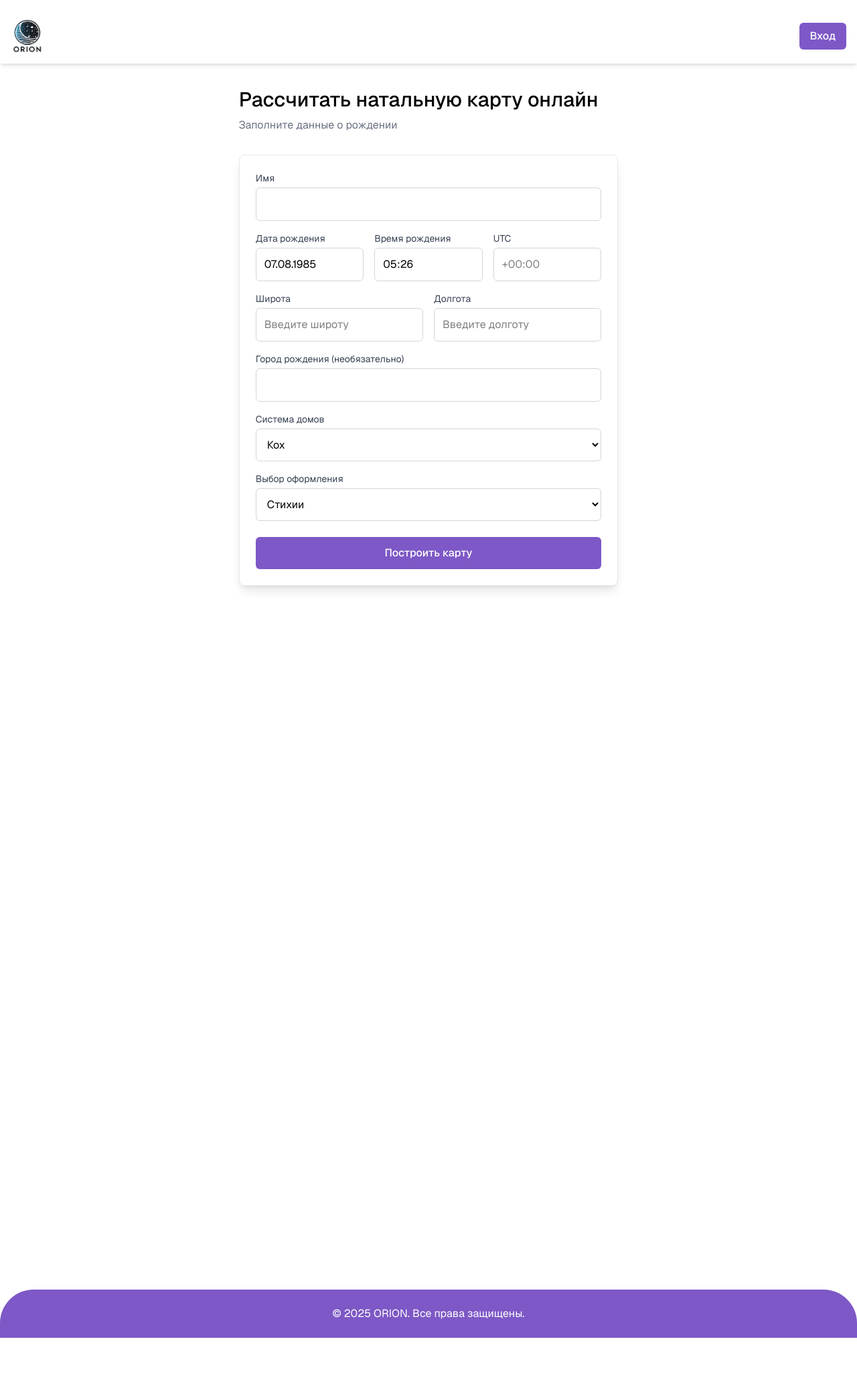
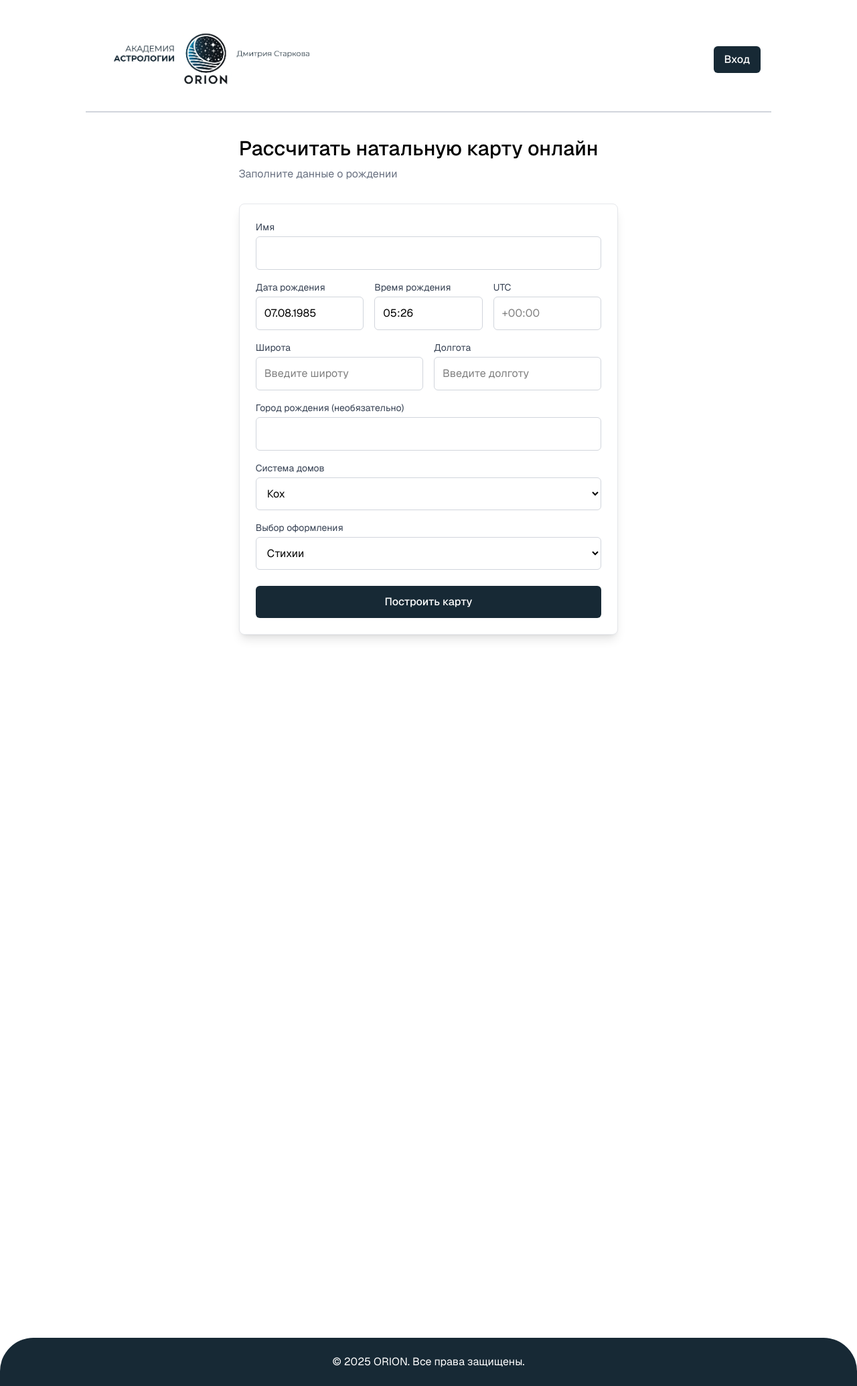
Before and after one commit to icepik77/pro12, a Next.js app: page / in a window 1280 px wide. Shown: the whole page at 67% size. Before the commit the page ends 1998 px from the top, so only its background shows below. Built offline with nearby package versions, Linux system fonts and the light colour scheme.

Commit message:
new logo and color

```diff
--- a/src/app/lib/utils.ts
+++ b/src/app/lib/utils.ts
@@ -33,9 +33,6 @@ export const findHouseForPlanet = (decimalDegrees: number, cuspsData: number[])
 };
 
 export const createFormedAspects = (aspectsArray : any[], astroData: AstroData) => {
-
-  console.log("aspectsArray", aspectsArray);
-  console.log("astroData", astroData)
 
   return aspectsArray.map((aspect) => {
     const pointPosition = astroData.planets[aspect.point1Label.charAt(0).toUpperCase() + aspect.point1Label.slice(1)]?.[0] || 0;
--- a/src/app/page.tsx
+++ b/src/app/page.tsx
@@ -99,7 +99,7 @@ export default function Home() {
           </div>
         </div>
           {/* Футер */}
-        <footer className="p-6 rounded-t-[50px] bg-[#7D58C6]">
+        <footer className="p-6 rounded-t-[50px] bg-[#172935]">
           <div className="text-white text-center">
             <p>© 2025 ORION. Все права защищены.</p>
           </div>
--- a/src/app/ui/AspectTable.tsx
+++ b/src/app/ui/AspectTable.tsx
@@ -33,6 +33,8 @@ interface AspectTableProps {
 // Компонент таблицы аспектов
 const AspectTable: React.FC<AspectTableProps> = ({ aspectsPositions, planets }) => {
 
+
+
   return (
     <div className="w-full max-w-5xl p-4 flex flex-col items-center text-[14px]">
       <h3 className="text-xl font-medium mb-4 text-center">Аспекты</h3>
@@ -45,6 +47,7 @@ const AspectTable: React.FC<AspectTableProps> = ({ aspectsPositions, planets })
             const formattedOrb = formatOrb(aspect.orb);
 
             const planet1 = planets.find(p => p.name == aspect.point1Key);
+
             const isRetrograde1 = planet1?.isRetrograde;
 
             const planet2 = planets.find(p => p.name == aspect.point2Key);
@@ -67,11 +70,11 @@ const AspectTable: React.FC<AspectTableProps> = ({ aspectsPositions, planets })
                 key={index}
                 className={`text-left ${index % 2 === 1 ? 'bg-gray-100' : ''} hover:bg-gray-200`}
               >
-                <td className="p-1 font-bold text-base w-[50px]">{point1Symbol} <span className="align-baseline font-normal text-sm">{isRetrograde1 ? "нR" : "н"}</span></td>
+                <td className="p-1 font-bold text-base w-[50px]">{point1Symbol} </td>
                 <td className="p-1 font-bold text-base w-[40px]">
                   <span className={aspectColor}>{aspectSymbol}</span>
                 </td>
-                <td className="p-1 font-bold text-base">{point2Symbol} <span className="align-baseline font-normal text-sm">{isRetrograde2 ? "нR" : "н"}</span></td>
+                <td className="p-1 font-bold text-base">{point2Symbol} </td>
                 <td className="p-1">{formattedOrb}</td>
               </tr>
             );
@@ -86,3 +89,4 @@ const AspectTable: React.FC<AspectTableProps> = ({ aspectsPositions, planets })
 
 
 export default AspectTable;
+{/* <span className="align-baseline font-normal text-sm">{isRetrograde1 ? "нR" : "н"}</span> */}
--- a/src/app/ui/BirthForm.tsx
+++ b/src/app/ui/BirthForm.tsx
@@ -360,7 +360,7 @@ export default function BirthForm({ setBirthData, localTime }: BirthFormProps) {
             </div>
           </div>
 
-          <button type="submit" className="mt-6 w-full p-3 bg-[#7D58C6] text-white font-medium rounded-md hover:bg-gray-800 transition">Построить карту</button>
+          <button type="submit" className="mt-6 w-full p-3 bg-[#172935] text-white font-medium rounded-md hover:bg-gray-800 transition">Построить карту</button>
         </form>
 
         {submittedData && (
--- a/src/app/ui/Header.tsx
+++ b/src/app/ui/Header.tsx
@@ -1,18 +1,19 @@
 import Link from "next/link";
 import Image from "next/image";
-import logo from "@/../public/logo.jpg"
+import logo from "@/../public/logo.png";
 
 const Header = () => {
   return (
-    <header className="flex items-center justify-between p-4 bg-white shadow-md mb-[12px]">
-      {/* Логотип слева */}
+    <header className="flex items-center justify-between p-4 bg-white mb-[12px] max-w-screen-lg mx-auto border-b-2 border-gray-300">
+
+      {/* Логотип */}
       <div>
-        <Image src={logo} alt="Логотип" width={50} height={50} />
+        <Image src={logo} alt="Логотип" width={350} height={350} />
       </div>
 
       {/* Кнопка входа */}
       <Link href="">
-        <button className="py-2 px-4 bg-[#7D58C6] text-white font-medium rounded-md hover:bg-gray-800 transition">
+        <button className="py-2 px-4 bg-[#172935] text-white font-medium rounded-md hover:bg-gray-800 transition">
           Вход
         </button>
       </Link>
--- a/src/app/ui/NatalChart.tsx
+++ b/src/app/ui/NatalChart.tsx
@@ -239,21 +239,11 @@ const NatalChart: React.FC<NatalChartProps> = ({ birthData, setPlanetPositions,
     } else {
       console.error("Данные домов пустые или некорректные");
     }
-    // setAspectsData(aspectsData);
-
-    const formattedPlanetPositions: Planet[] = planetPositionsList
-    .filter((planet): planet is NonNullable<typeof planet> => planet !== null) // Убираем null-значения
-    .map((planet) => ({
-      name: String(planet.name), // Приводим к строке (если вдруг name будет `any`)
-      isRetrograde: planet.isRetrograde ? "retrograde" : "direct", // Приводим к строке
-      sign: planet.sign,
-      position: planet.position,
-      house: planet.house,
-    }));
 
     const aspectDataPlanet = getAspectsForPlanet(astroData);
     setAspectsData(aspectDataPlanet);
 
+    console.log("planetPositionsList", planetPositionsList);
 
     const data = {
       planets: planetPositionsList,
```
Also changed, not shown: public/logo.jpg (deleted), public/logo.png (added).
